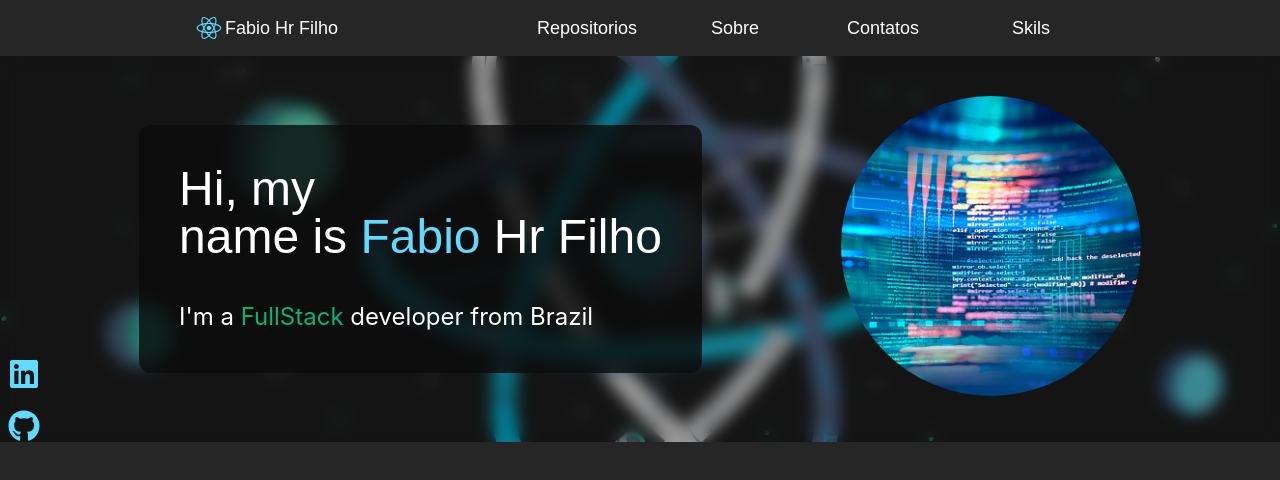
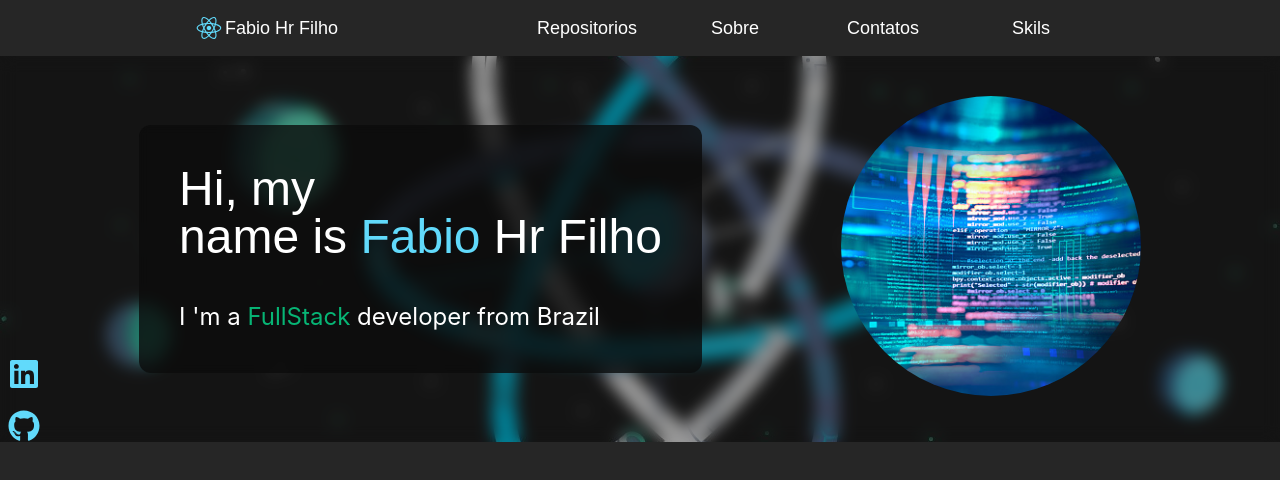
Before and after one commit to FabioRocha231/Portfolio, a Next.js app: page / in a window 1280 px wide. Shown: the top 480 px of the page. Built offline with nearby package versions, Linux system fonts and the light colour scheme.

Commit message:
fix: scape special caracters from html

```diff
--- a/components/AboutMe/infos.tsx
+++ b/components/AboutMe/infos.tsx
@@ -7,7 +7,8 @@ export const HeaderInfos = () => {
         name is <span className="text-[#61dafb]">Fabio</span> Hr Filho
       </h1>
       <p className="text-white text-2xl">
-        I'm a <span className="text-[#05F29B] animate-pulse">FullStack</span>{" "}
+        I &apos;m a{" "}
+        <span className="text-[#05F29B] animate-pulse">FullStack</span>{" "}
         developer from Brazil
       </p>
     </>
```
